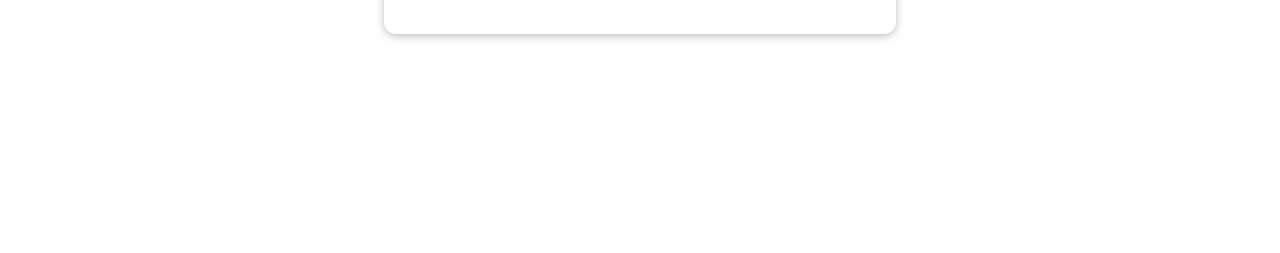
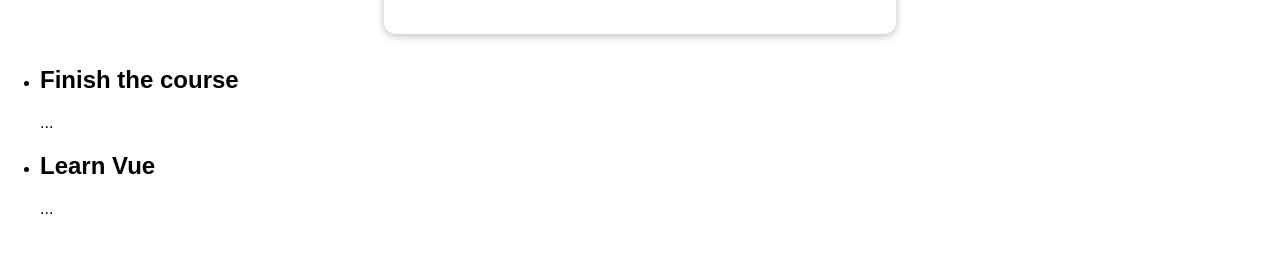
Before and after one commit to filipblajiu/vue-tutorial, a Vue app in the folder 011-dynamic-slots/: page / in a window 1280 px wide. Shown: the part 219-472 px from the top of the page. Built offline with nearby package versions, Linux system fonts and the light colour scheme.

Commit message:
Use scoped slots to provide a template to be used inside the slot

```diff
--- a/011-dynamic-slots/src/App.vue
+++ b/011-dynamic-slots/src/App.vue
@@ -8,6 +8,10 @@
       :info-text="activeUser.description"
       :role="activeUser.role"
     ></user-info>
+    <course-goals #default="slotProps">
+        <h2>{{ slotProps.item }}</h2>
+        <p>{{ slotProps.anotherProp }}</p>
+    </course-goals>
   </div>
 </template>
 
@@ -15,12 +19,14 @@
 import TheHeader from './components/TheHeader.vue';
 import BadgeList from './components/BadgeList.vue';
 import UserInfo from './components/UserInfo.vue';
+import CourseGoals from './components/CourseGoals.vue';
 
 export default {
   components: {
     TheHeader,
     BadgeList,
-    UserInfo
+    UserInfo,
+    CourseGoals
   },
   data() {
     return {
--- /dev/null
+++ b/011-dynamic-slots/src/components/CourseGoals.vue
@@ -0,0 +1,17 @@
+<template>
+  <ul>
+    <li v-for="goal in goals" :key="goal">
+      <slot :item="goal" another-prop="..."></slot>
+    </li>
+  </ul>
+</template>
+
+<script>
+export default {
+  data() {
+    return {
+      goals: ["Finish the course", "Learn Vue"],
+    };
+  },
+};
+</script>
```
